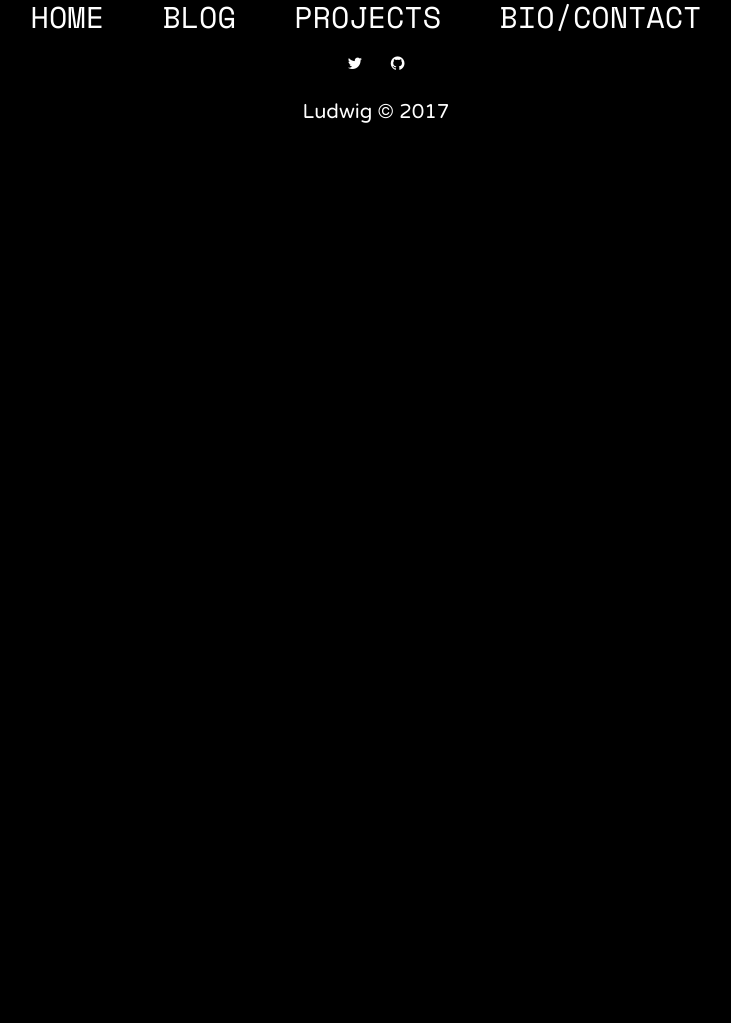
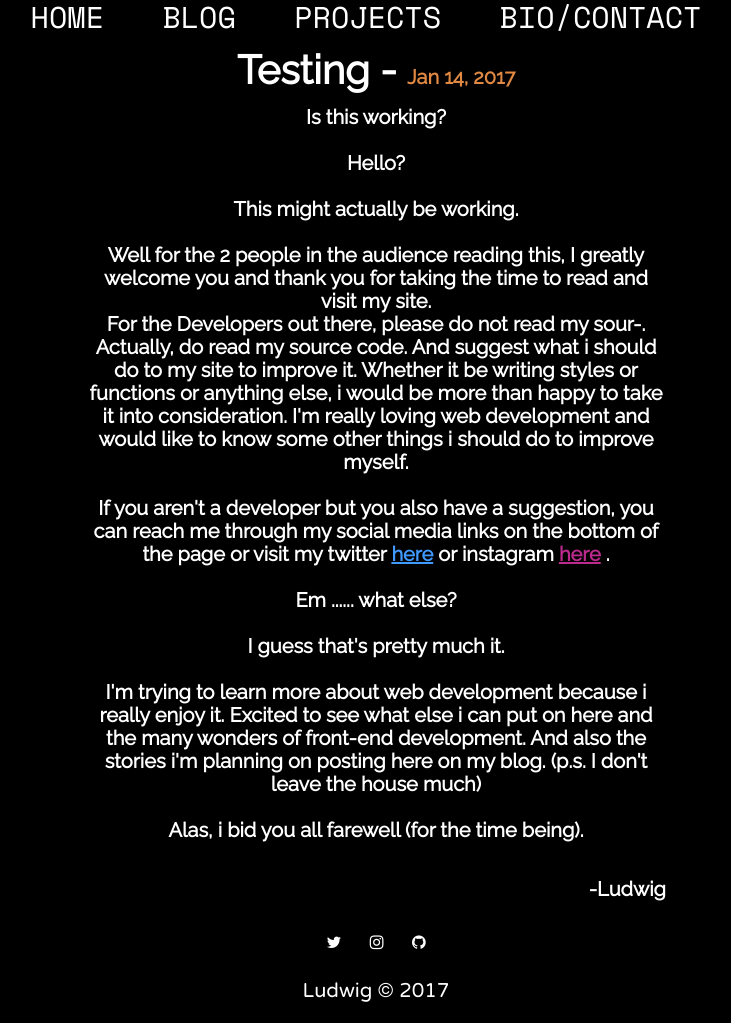
Before and after one commit to ldwgs/ludwig.press, a plain HTML site: page blog.html in a window 1280 px wide. Shown: the whole page, without its empty margins (264-995 px from the left). Before the commit the page ends 800 px from the top, so only its background shows below. Drawn offline with nearby package versions, Linux system fonts and the light colour scheme.

Commit message:
first ever blog post. and also some footer changes

```diff
--- a/blog.html
+++ b/blog.html
@@ -19,10 +19,35 @@
 		</ul>
 		</nav>
 
+		<div class="paragraph">
+			<h1 style="font-size:40px">
+				Testing - <span style="color:#E18942; font-size:20px">Jan 14, 2017</span>
+			</h1>
+			<h2 class="h2-posts">
+				Is this working? <br> <br>
+				Hello? <br> <br>
+				This might actually be working. <br> <br>
+				Well for the 2 people in the audience reading this, I greatly welcome you and thank you for taking the time to read and visit my site. <br>
+				For the Developers out there, please do not read my sour-. Actually, do read my source code. And suggest what i should do to my site to improve it.
+				Whether it be writing styles or functions or anything else, i would be more than happy to take it into consideration.
+				I'm really loving web development and would like to know some other things i should do to improve myself. <br> <br>
+				If you aren't a developer but you also have a suggestion, you can reach me through my social media links on the bottom of the page or visit my twitter <a href="https://twitter.com/ludwigapps" target="_blank" style="color:#4099FF">here</a> or instagram <a href="https://instagram.com/ludwigapps" target="_blank" style="color:#bc2a8d">here</a> . <br> <br>
+				Em ...... what else? <br> <br>
+				I guess that's pretty much it. <br> <br>
+				I'm trying to learn more about web development because i really enjoy it. Excited to see what else i can put on here and the many wonders of front-end development.
+				And also the stories i'm planning on posting here on my blog. (p.s. I don't leave the house much) <br> <br>
+				Alas, i bid you all farewell (for the time being). <br> <br>
+			</h2>
+			<h2 class="h2-posts" style="text-align:right">
+				-Ludwig
+			</h2>
+		</div>
+
 	<footer>
 		<div class="footer-social-icons">
 	    <ul class="social-icons">
 	        <li><a href="https://twitter.com/ludwigapps" target="blank" class="social-icon"> <i class="fa fa-twitter"></i></a></li>
+					<li><a href="https://instagram.com/ludwigapps" target="blank" class="social-icon"> <i class="fa fa-instagram"></i></a></li>
 	        <li><a href="https://github.com/vosludwig" target="blank" class="social-icon"> <i class="fa fa-github"></i></a></li>
 	    </ul>
 	</div>
--- a/styles.css
+++ b/styles.css
@@ -104,17 +104,13 @@ header, h1, h2, h3, p, pre, a {
 	text-decoration: line-through;
 }
 
-/*Copyright*/
+/*Blog*/
 
-.copyright {
-	font-size: 20px;
-	font-family: 'Varela Round', sans-serif;
-	position: relative;
-	right: 0;
-	bottom: 0;
-	left: 0;
-	background-color: black;
-	text-align: center;
+.h2-posts {
+  font-size:20px;
+  height:auto;
+  padding-left: 350px;
+  padding-right: 350px;
 }
 
 /*Bio/Contact*/
@@ -217,3 +213,28 @@ ul.social-icons {
 .fa-github:hover {
     background-color: #333333;
 }
+.fa-instagram {
+    padding:10px 12px;
+    -o-transition:.5s;
+    -ms-transition:.5s;
+    -moz-transition:.5s;
+    -webkit-transition:.5s;
+    transition: .5s;
+    background-color: black;
+}
+.fa-instagram:hover {
+    background-color: #bc2a8d;
+}
+
+/*Copyright*/
+
+.copyright {
+	font-size: 20px;
+	font-family: 'Varela Round', sans-serif;
+	position: relative;
+	right: 0;
+	bottom: 0;
+	left: 0;
+	background-color: black;
+	text-align: center;
+}
```
Also changed, not shown: contact.html (+1 -0 lines), index.html (+5 -4 lines), projects.html (+1 -0 lines).
